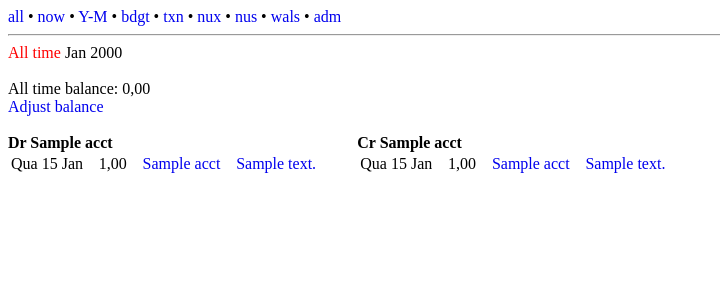
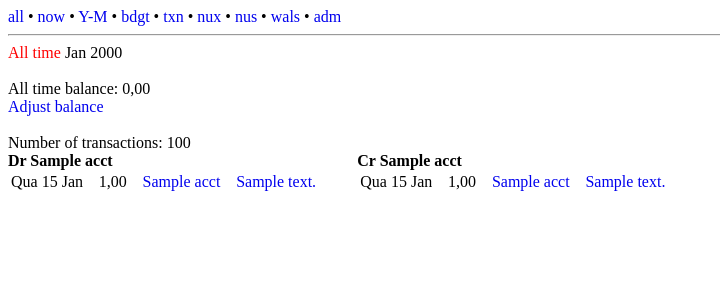
Before and after one commit to heitorchang/alexiebr, a Django app: page /acct/1/ in a window 1280 px wide. Shown: the top 300 px of the page, without its empty margins (0-720 px from the left). Run offline with Django 3.2, Linux system fonts and the light colour scheme; a user stored in the database is signed in; tables that the repository leaves empty hold one stand-in row (values such as "Sample post").

Commit message:
show numtxns in acct detail

```diff
--- a/alexieui/templates/alexieui/acctdetail.html
+++ b/alexieui/templates/alexieui/acctdetail.html
@@ -12,6 +12,8 @@ All time balance: {{ alltimebal | intcomma }}
 <a href="{% url 'alexieui:adj' acct.id %}">Adjust balance</a>
 <br><br>
 
+Number of transactions: {{ numtxns }}
+<br>
 <div class="accttxns">
     <b>Dr {{ acct.name }}</b>
     <table>
--- a/alexieui/views.py
+++ b/alexieui/views.py
@@ -162,7 +162,7 @@ def acctdetail(request, acctid):
 
     startdate = request.GET.get('startdate', '2000-01-01')
     enddate = request.GET.get('enddate', '2100-01-01')
-    numtxns = int(request.GET.get('numtxns', 30))
+    numtxns = int(request.GET.get('numtxns', 100))
 
     drtxns = []
     crtxns = []
@@ -189,6 +189,7 @@ def acctdetail(request, acctid):
                    'enddate': datetime.datetime.strptime(enddate, "%Y-%m-%d"),
                    'datelabel': getDateLabel(startdate),
                    'alltimebal': getAllTimeBal(request, acctid),
+                   'numtxns': numtxns,
                    'drtxns': drtxns,
                    'crtxns': crtxns})
 
```
